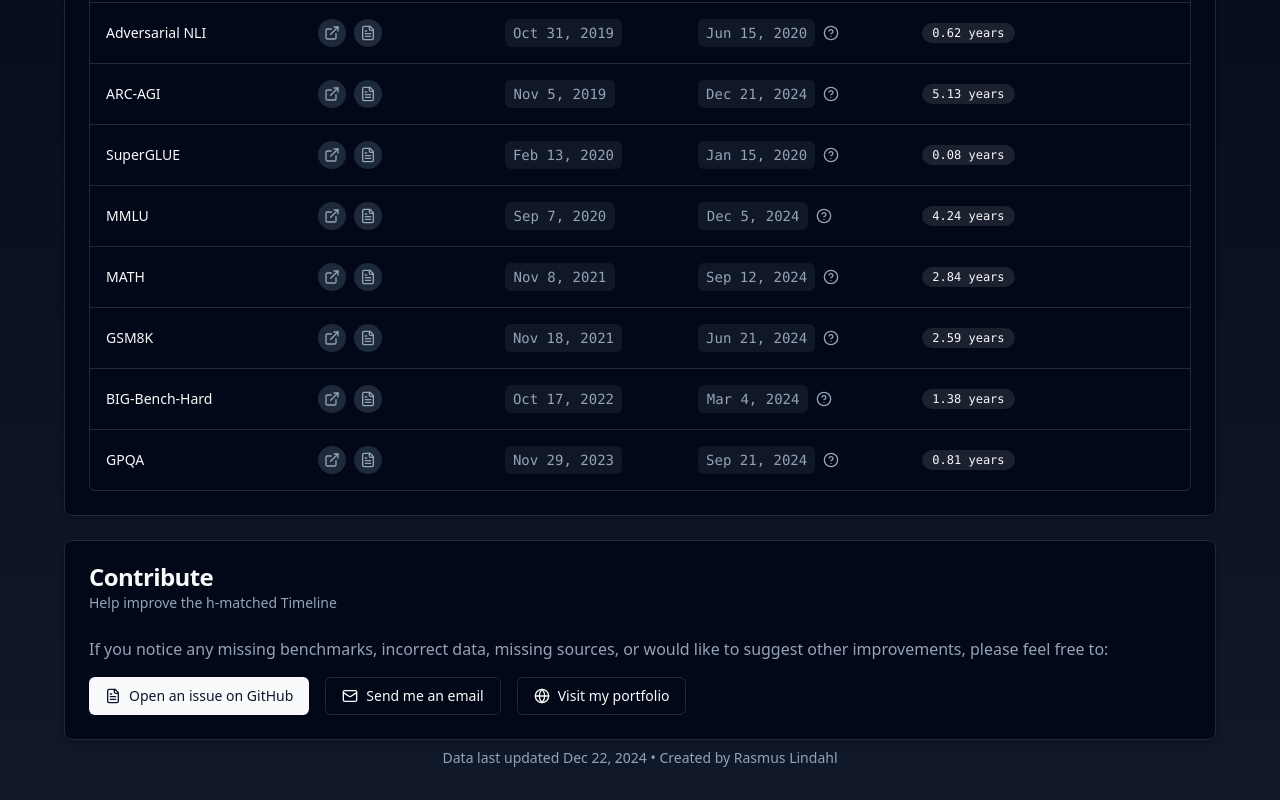
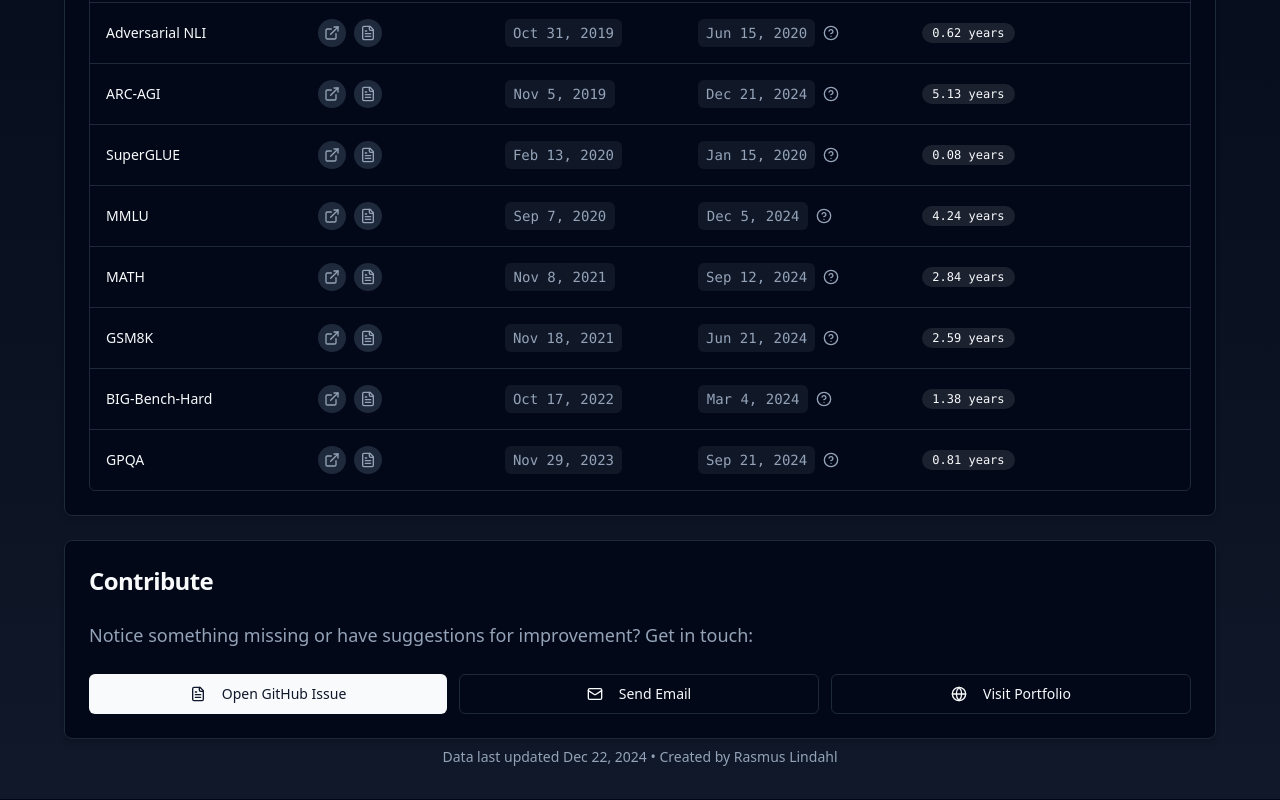
Before and after one commit to mrconter1/h-matched-tracker, a Next.js app: page / in a window 1280 px wide. Shown: the part 1566-2366 px from the top of the page. Built offline with nearby package versions, Linux system fonts and the light colour scheme.

Commit message:
Improve contribute tile

```diff
--- a/src/components/BrokenBenchmarks.tsx
+++ b/src/components/BrokenBenchmarks.tsx
@@ -416,45 +416,59 @@ export default function BrokenBenchmarks() {
 
         {/* Contribution Box */}
         <Card className="mt-6 shadow-md hover:shadow-lg transition-shadow">
-          <CardHeader className="space-y-1">
-            <CardTitle>Contribute</CardTitle>
-            <p className="text-sm text-muted-foreground">
-              Help improve the h-matched Timeline
-            </p>
+          <CardHeader>
+            <CardTitle className="text-2xl">Contribute</CardTitle>
           </CardHeader>
-          <CardContent className="space-y-4">
-            <p className="text-muted-foreground">
-              If you notice any missing benchmarks, incorrect data, missing sources, or would like to suggest other improvements, please feel free to:
+          <CardContent>
+            <div className="space-y-6">
+              <p className="text-muted-foreground text-lg leading-relaxed">
+                Notice something missing or have suggestions for improvement? Get in touch:
               </p>
 
-            <div className="flex flex-col sm:flex-row gap-4">
+              <div className="flex flex-col sm:flex-row gap-3">
+                <Button
+                  asChild
+                  className="flex-1"
+                  variant="default"
+                >
                   <a
                     href="https://github.com/mrconter1/broken-benchmarks/issues"
                     target="_blank"
                     rel="noopener noreferrer"
-                className="inline-flex items-center justify-center gap-2 rounded-md bg-primary px-4 py-2 text-sm font-medium text-primary-foreground hover:bg-primary/90 transition-colors"
                   >
-                <FileText className="h-4 w-4" />
-                Open an issue on GitHub
+                    <FileText className="mr-2 h-4 w-4" />
+                    Open GitHub Issue
                   </a>
+                </Button>
 
+                <Button
+                  asChild
+                  className="flex-1"
+                  variant="outline"
+                >
                   <a
                     href="mailto:rasmus.lindahl1996@gmail.com"
-                className="inline-flex items-center justify-center gap-2 rounded-md border border-input bg-background px-4 py-2 text-sm font-medium hover:bg-accent hover:text-accent-foreground transition-colors"
                   >
-                <Mail className="h-4 w-4" />
-                Send me an email
+                    <Mail className="mr-2 h-4 w-4" />
+                    Send Email
                   </a>
+                </Button>
 
+                <Button
+                  asChild
+                  className="flex-1"
+                  variant="outline"
+                >
                   <a
                     href="https://lindahl.works"
                     target="_blank"
                     rel="noopener noreferrer"
-                className="inline-flex items-center justify-center gap-2 rounded-md border border-input bg-background px-4 py-2 text-sm font-medium hover:bg-accent hover:text-accent-foreground transition-colors"
                   >
-                <Globe className="h-4 w-4" />
-                Visit my portfolio
+                    <Globe className="mr-2 h-4 w-4" />
+                    Visit Portfolio
                   </a>
+                </Button>
+              </div>
             </div>
           </CardContent>
         </Card>
```
Lines whose indentation alone changed are shown as unchanged.
